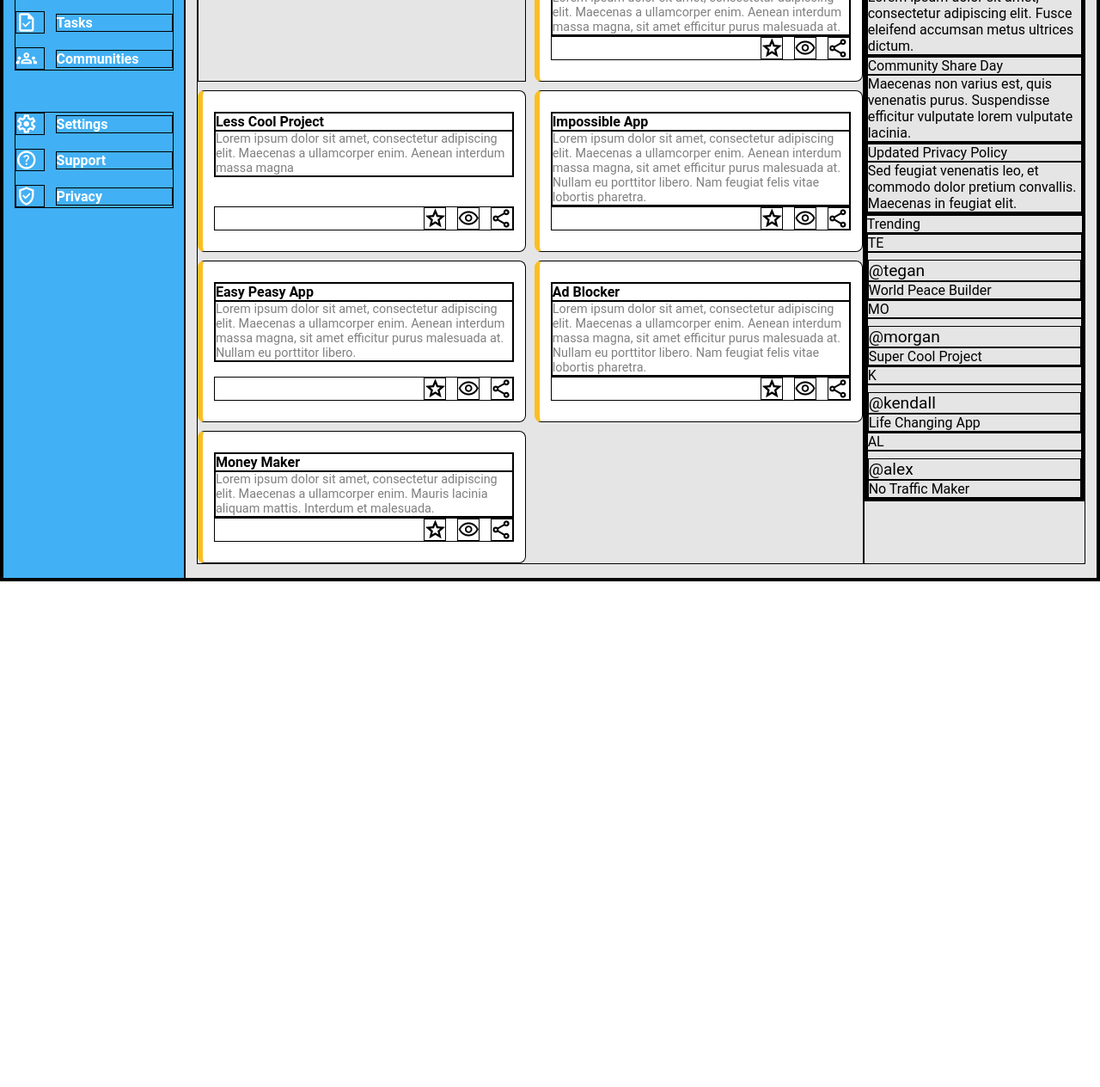
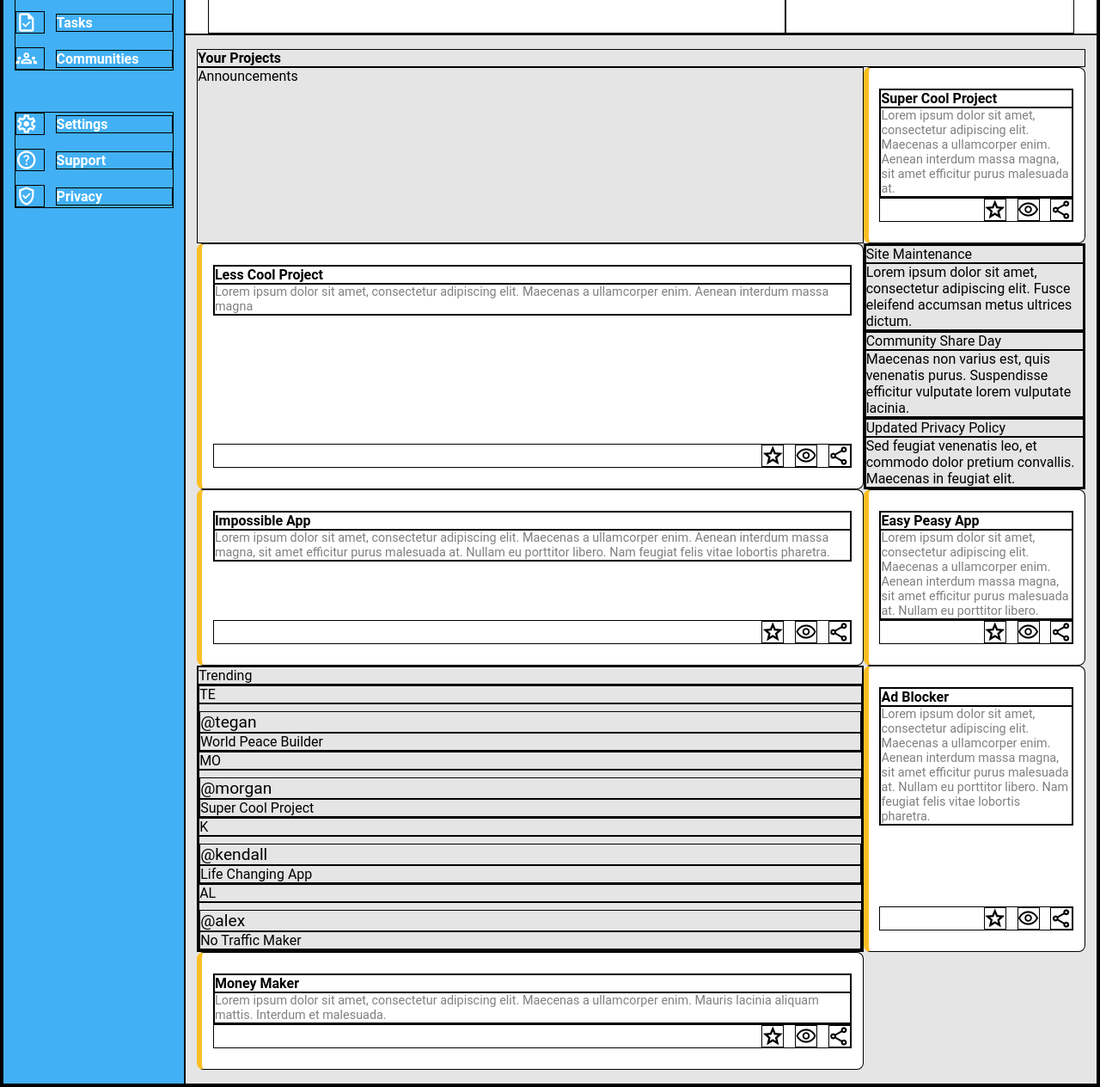
Before and after one commit to CaolanCode/Admin-Dashboard, a plain HTML site: page index.html in a window 1280 px wide. Shown: the part 268-1532 px from the top of the page at 86% size. Before the commit the page ends 944 px from the top, so only its background shows below. Drawn offline with nearby package versions, Linux system fonts and the light colour scheme.

Commit message:
commit reshuffle of elements

```diff
--- a/index.html
+++ b/index.html
@@ -77,15 +77,15 @@
         </div>
       </div>
       <div class="main-content">
-        <div class="projects-container">
-          <p class="title">Your Projects</p>
+        <p class="title project-title">Your Projects</p>
+        <p class="title">Announcements</p>
         <div class="project">
           <div class="content-container">
             <p class="header">Super Cool Project</p>
             <p class="content">
-                Lorem ipsum dolor sit amet, consectetur adipiscing elit.
-                Maecenas a ullamcorper enim. Aenean interdum massa magna, sit
-                amet efficitur purus malesuada at.
+              Lorem ipsum dolor sit amet, consectetur adipiscing elit. Maecenas
+              a ullamcorper enim. Aenean interdum massa magna, sit amet
+              efficitur purus malesuada at.
             </p>
           </div>
           <div class="icons">
@@ -98,8 +98,8 @@
           <div class="content-container">
             <p class="header">Less Cool Project</p>
             <p class="content">
-                Lorem ipsum dolor sit amet, consectetur adipiscing elit.
-                Maecenas a ullamcorper enim. Aenean interdum massa magna
+              Lorem ipsum dolor sit amet, consectetur adipiscing elit. Maecenas
+              a ullamcorper enim. Aenean interdum massa magna
             </p>
           </div>
           <div class="icons">
@@ -108,14 +108,37 @@
             <span class="material-symbols-outlined"> share </span>
           </div>
         </div>
+        <div class="announcement-table">
+          <div class="announcement top-ann">
+            <p class="ann-heading">Site Maintenance</p>
+            <p class="ann-content">
+              Lorem ipsum dolor sit amet, consectetur adipiscing elit. Fusce
+              eleifend accumsan metus ultrices dictum.
+            </p>
+          </div>
+          <div class="announcement centre-ann">
+            <p class="ann-heading">Community Share Day</p>
+            <p class="ann-content">
+              Maecenas non varius est, quis venenatis purus. Suspendisse
+              efficitur vulputate lorem vulputate lacinia.
+            </p>
+          </div>
+          <div class="announcement bottom-ann">
+            <p class="ann-heading">Updated Privacy Policy</p>
+            <p class="ann-content">
+              Sed feugiat venenatis leo, et commodo dolor pretium convallis.
+              Maecenas in feugiat elit.
+            </p>
+          </div>
+        </div>
         <div class="project">
           <div class="content-container">
             <p class="header">Impossible App</p>
             <p class="content">
-                Lorem ipsum dolor sit amet, consectetur adipiscing elit.
-                Maecenas a ullamcorper enim. Aenean interdum massa magna, sit
-                amet efficitur purus malesuada at. Nullam eu porttitor libero.
-                Nam feugiat felis vitae lobortis pharetra.
+              Lorem ipsum dolor sit amet, consectetur adipiscing elit. Maecenas
+              a ullamcorper enim. Aenean interdum massa magna, sit amet
+              efficitur purus malesuada at. Nullam eu porttitor libero. Nam
+              feugiat felis vitae lobortis pharetra.
             </p>
           </div>
           <div class="icons">
@@ -128,73 +151,15 @@
           <div class="content-container">
             <p class="header">Easy Peasy App</p>
             <p class="content">
-                Lorem ipsum dolor sit amet, consectetur adipiscing elit.
-                Maecenas a ullamcorper enim. Aenean interdum massa magna, sit
-                amet efficitur purus malesuada at. Nullam eu porttitor libero.
+              Lorem ipsum dolor sit amet, consectetur adipiscing elit. Maecenas
+              a ullamcorper enim. Aenean interdum massa magna, sit amet
+              efficitur purus malesuada at. Nullam eu porttitor libero.
             </p>
           </div>
           <div class="icons">
             <span class="material-symbols-outlined"> star </span>
             <span class="material-symbols-outlined"> visibility </span>
             <span class="material-symbols-outlined"> share </span>
-            </div>
-          </div>
-          <div class="project">
-            <div class="content-container">
-              <p class="header">Ad Blocker</p>
-              <p class="content">
-                Lorem ipsum dolor sit amet, consectetur adipiscing elit.
-                Maecenas a ullamcorper enim. Aenean interdum massa magna, sit
-                amet efficitur purus malesuada at. Nullam eu porttitor libero.
-                Nam feugiat felis vitae lobortis pharetra.
-              </p>
-            </div>
-            <div class="icons">
-              <span class="material-symbols-outlined"> star </span>
-              <span class="material-symbols-outlined"> visibility </span>
-              <span class="material-symbols-outlined"> share </span>
-            </div>
-          </div>
-          <div class="project">
-            <div class="content-container">
-              <p class="header">Money Maker</p>
-              <p class="content">
-                Lorem ipsum dolor sit amet, consectetur adipiscing elit.
-                Maecenas a ullamcorper enim. Mauris lacinia aliquam mattis.
-                Interdum et malesuada.
-              </p>
-            </div>
-            <div class="icons">
-              <span class="material-symbols-outlined"> star </span>
-              <span class="material-symbols-outlined"> visibility </span>
-              <span class="material-symbols-outlined"> share </span>
-            </div>
-          </div>
-        </div>
-        <div class="main-side">
-          <div class="announcement-container">
-            <p class="title">Announcements</p>
-            <div class="announcement-table">
-              <div class="announcement">
-                <p class="ann-heading">Site Maintenance</p>
-                <p class="ann-content">
-                  Lorem ipsum dolor sit amet, consectetur adipiscing elit. Fusce
-                  eleifend accumsan metus ultrices dictum.
-                </p>
-              </div>
-              <div class="announcement">
-                <p class="ann-heading">Community Share Day</p>
-                <p class="ann-content">
-                  Maecenas non varius est, quis venenatis purus. Suspendisse
-                  efficitur vulputate lorem vulputate lacinia.
-                </p>
-              </div>
-              <div class="announcement">
-                <p class="ann-heading">Updated Privacy Policy</p>
-                <p class="ann-content">
-                  Sed feugiat venenatis leo, et commodo dolor pretium convallis.
-                  Maecenas in feugiat elit.
-                </p>
           </div>
         </div>
         <div class="trending-container">
@@ -222,6 +187,35 @@
             </div>
           </div>
         </div>
+        <div class="project ad-blocker">
+          <div class="content-container">
+            <p class="header">Ad Blocker</p>
+            <p class="content">
+              Lorem ipsum dolor sit amet, consectetur adipiscing elit. Maecenas
+              a ullamcorper enim. Aenean interdum massa magna, sit amet
+              efficitur purus malesuada at. Nullam eu porttitor libero. Nam
+              feugiat felis vitae lobortis pharetra.
+            </p>
+          </div>
+          <div class="icons">
+            <span class="material-symbols-outlined"> star </span>
+            <span class="material-symbols-outlined"> visibility </span>
+            <span class="material-symbols-outlined"> share </span>
+          </div>
+        </div>
+        <div class="project">
+          <div class="content-container">
+            <p class="header">Money Maker</p>
+            <p class="content">
+              Lorem ipsum dolor sit amet, consectetur adipiscing elit. Maecenas
+              a ullamcorper enim. Mauris lacinia aliquam mattis. Interdum et
+              malesuada.
+            </p>
+          </div>
+          <div class="icons">
+            <span class="material-symbols-outlined"> star </span>
+            <span class="material-symbols-outlined"> visibility </span>
+            <span class="material-symbols-outlined"> share </span>
           </div>
         </div>
       </div>
```
Lines whose indentation alone changed are shown as unchanged.
